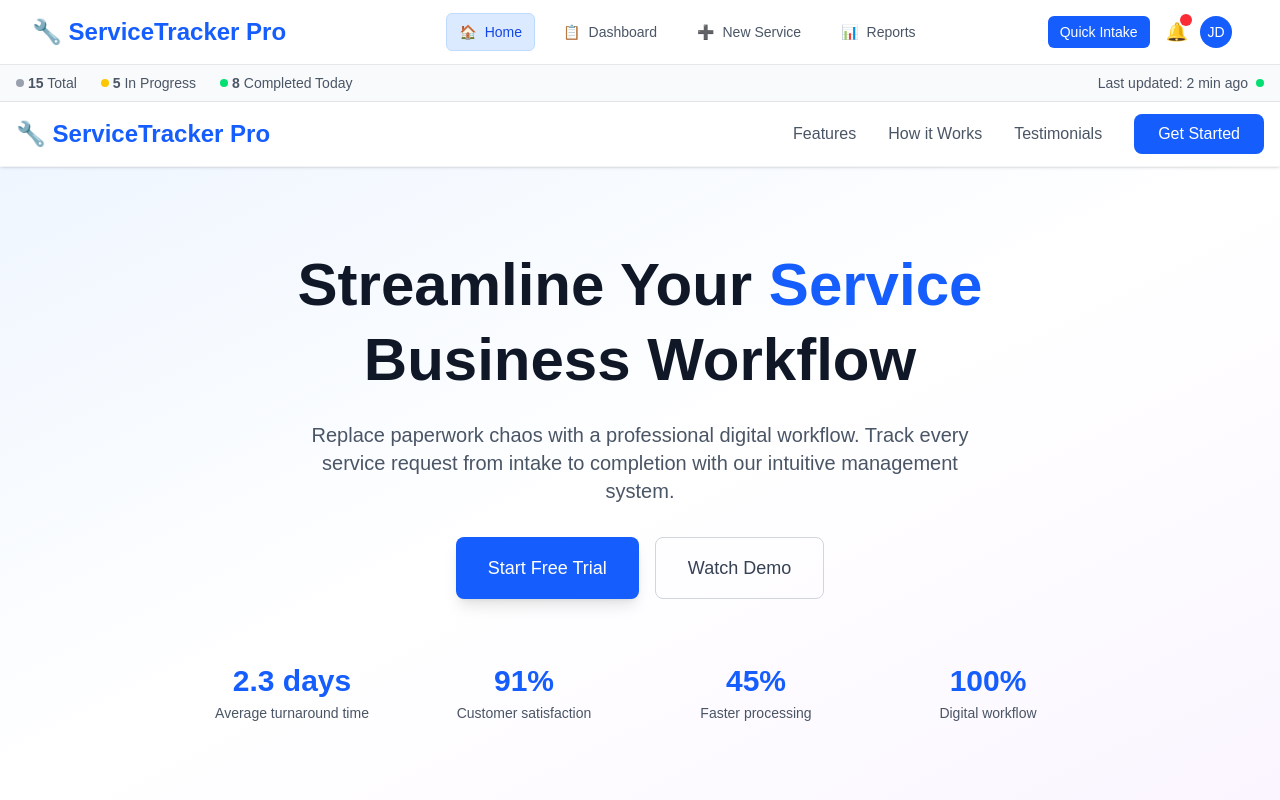
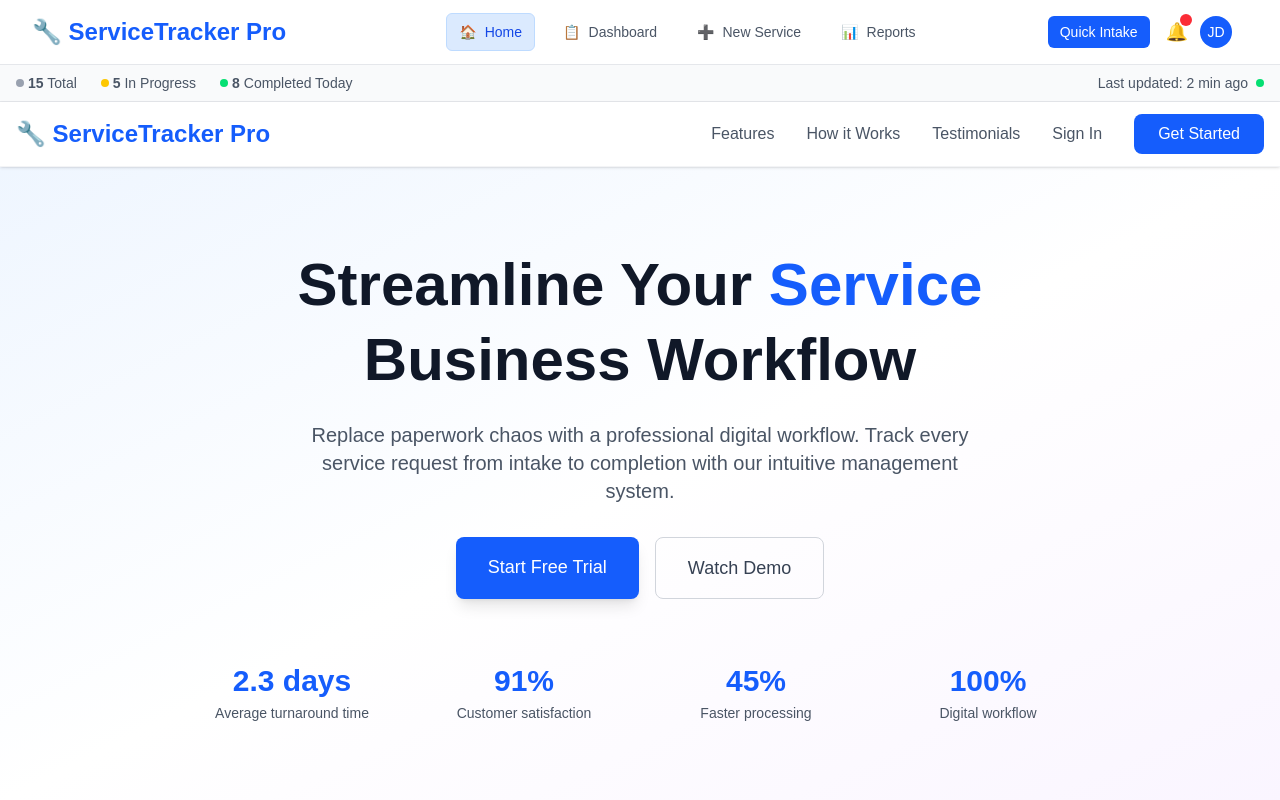
Before and after one commit to smvogel/smarttrak, a Next.js app: page / in a window 1280 px wide. Shown: the top 800 px of the page. Built offline with nearby package versions, Linux system fonts and the light colour scheme.

Commit message:
add signin button

```diff
--- a/app/page.tsx
+++ b/app/page.tsx
@@ -79,9 +79,10 @@ export default function LandingPage() {
               <a href="#features" className="text-gray-600 hover:text-gray-900 transition duration-200">Features</a>
               <a href="#how-it-works" className="text-gray-600 hover:text-gray-900 transition duration-200">How it Works</a>
               <a href="#testimonials" className="text-gray-600 hover:text-gray-900 transition duration-200">Testimonials</a>
-              <button className="bg-blue-600 text-white px-6 py-2 rounded-lg hover:bg-blue-700 transition duration-200">
+              <a href="/auth" className="text-gray-600 hover:text-gray-900 transition duration-200">Sign In</a>
+              <a href="/auth" className="bg-blue-600 text-white px-6 py-2 rounded-lg hover:bg-blue-700 transition duration-200">
                 Get Started
-              </button>
+              </a>
             </div>
 
             <div className="md:hidden">
@@ -101,9 +102,10 @@ export default function LandingPage() {
                 <a href="#features" className="text-gray-600 hover:text-gray-900 py-2">Features</a>
                 <a href="#how-it-works" className="text-gray-600 hover:text-gray-900 py-2">How it Works</a>
                 <a href="#testimonials" className="text-gray-600 hover:text-gray-900 py-2">Testimonials</a>
-                <button className="bg-blue-600 text-white px-6 py-2 rounded-lg hover:bg-blue-700 transition duration-200 mt-2">
+                <a href="/auth" className="text-gray-600 hover:text-gray-900 py-2">Sign In</a>
+                <a href="/auth" className="bg-blue-600 text-white px-6 py-2 rounded-lg hover:bg-blue-700 transition duration-200 mt-2 text-center">
                   Get Started
-                </button>
+                </a>
               </div>
             </div>
           )}
@@ -123,9 +125,9 @@ export default function LandingPage() {
               Replace paperwork chaos with a professional digital workflow. Track every service request from intake to completion with our intuitive management system.
             </p>
             <div className="flex flex-col sm:flex-row gap-4 justify-center">
-              <button className="bg-blue-600 text-white px-8 py-4 rounded-lg text-lg font-medium hover:bg-blue-700 transform hover:scale-105 transition duration-200 shadow-lg">
+              <a href="/auth" className="bg-blue-600 text-white px-8 py-4 rounded-lg text-lg font-medium hover:bg-blue-700 transform hover:scale-105 transition duration-200 shadow-lg text-center">
                 Start Free Trial
-              </button>
+              </a>
               <button className="border border-gray-300 text-gray-700 px-8 py-4 rounded-lg text-lg font-medium hover:bg-gray-50 transition duration-200">
                 Watch Demo
               </button>
@@ -234,9 +236,9 @@ export default function LandingPage() {
             Join hundreds of service businesses already using ServiceTracker Pro to streamline their operations.
           </p>
           <div className="flex flex-col sm:flex-row gap-4 justify-center">
-            <button className="bg-white text-blue-600 px-8 py-4 rounded-lg text-lg font-medium hover:bg-gray-100 transform hover:scale-105 transition duration-200 shadow-lg">
+            <a href="/auth" className="bg-white text-blue-600 px-8 py-4 rounded-lg text-lg font-medium hover:bg-gray-100 transform hover:scale-105 transition duration-200 shadow-lg text-center">
               Start Free 14-Day Trial
-            </button>
+            </a>
             <button className="border border-white text-white px-8 py-4 rounded-lg text-lg font-medium hover:bg-white hover:text-blue-600 transition duration-200">
               Schedule Demo
             </button>
```
